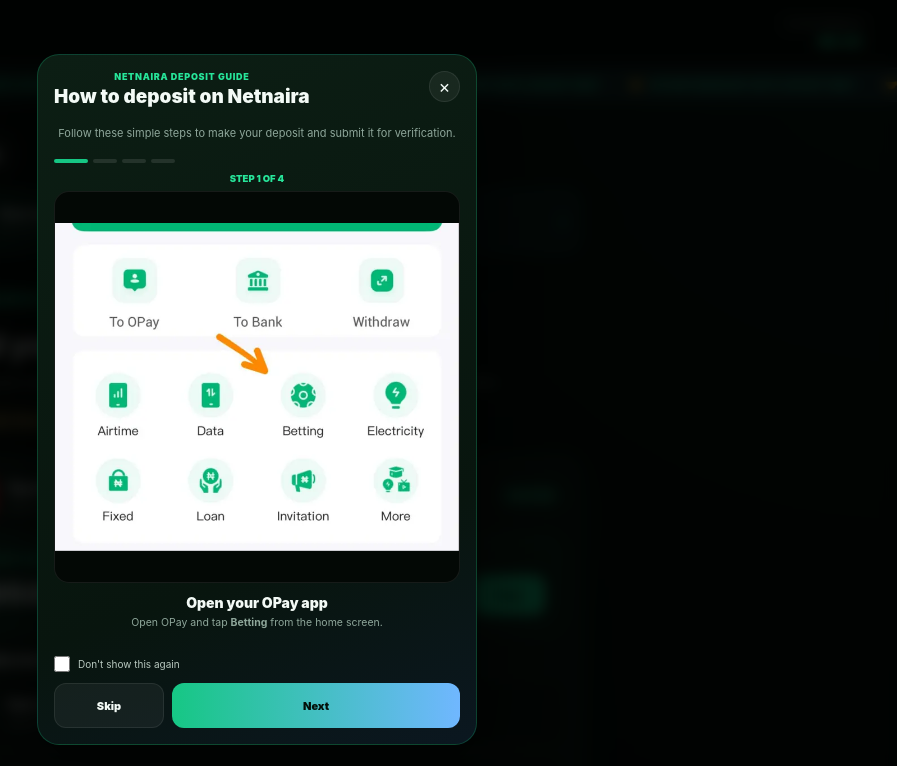
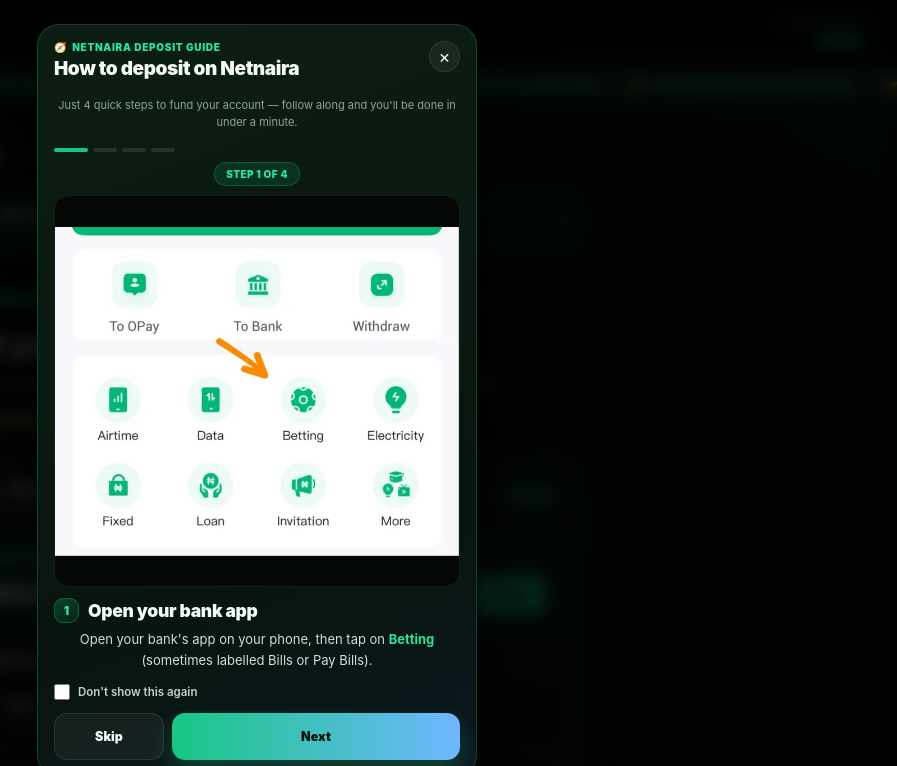
Before and after one commit to Jesseemehelu/netnaira, a website: page public/deposit.html in a window 1280 px wide. Both pictures are taken after a click on the button "Okay, Continue". Shown: the top 766 px of the page, 383-1280 px from the left. Drawn offline with Linux system fonts and the light colour scheme; no server answers.

Commit message:
Updvvwgated code

```diff
--- a/public/deposit.html
+++ b/public/deposit.html
@@ -1573,17 +1573,21 @@ input[type="file"]{
 }
 
 .deposit-guide-kicker{
+    display:flex;
+    align-items:center;
+    gap:5px;
     color:var(--green-light);
-    font-size:9px;
+    font-size:10px;
     font-weight:900;
     letter-spacing:.7px;
     text-transform:uppercase;
-    margin-bottom:4px;
+    margin-bottom:5px;
 }
 
 .deposit-guide-title{
-    font-size:19px;
-    line-height:1.15;
+    font-size:22px;
+    line-height:1.18;
+    letter-spacing:-.4px;
     font-weight:900;
 }
 
@@ -1600,10 +1604,10 @@ input[type="file"]{
 }
 
 .deposit-guide-subtitle{
-    color:var(--muted);
-    font-size:10px;
-    line-height:1.45;
-    margin-bottom:10px;
+    color:#b9ccc2;
+    font-size:12px;
+    line-height:1.55;
+    margin-bottom:12px;
 }
 
 .deposit-guide-progress{
@@ -1627,10 +1631,18 @@ input[type="file"]{
 }
 
 .deposit-guide-step-label{
+    display:inline-flex;
+    align-items:center;
+    width:max-content;
+    padding:5px 11px;
+    border-radius:999px;
+    background:rgba(22,199,132,.13);
+    border:1px solid rgba(22,199,132,.28);
     color:var(--green-light);
-    font-size:9.5px;
+    font-size:10px;
     font-weight:900;
-    margin-bottom:7px;
+    letter-spacing:.4px;
+    margin-bottom:9px;
 }
 
 .deposit-guide-image-wrap{
@@ -1669,21 +1681,48 @@ input[type="file"]{
 }
 
 .deposit-guide-copy{
-    min-height:52px;
-    margin-bottom:10px;
+    min-height:64px;
+    margin-bottom:12px;
+}
+
+.deposit-guide-copy-head{
+    display:flex;
+    align-items:center;
+    gap:9px;
+    margin-bottom:6px;
+}
+
+.deposit-guide-step-num{
+    display:flex;
+    flex:0 0 25px;
+    align-items:center;
+    justify-content:center;
+    width:25px;
+    height:25px;
+    border-radius:9px;
+    background:linear-gradient(145deg,rgba(22,199,132,.24),rgba(22,199,132,.08));
+    border:1px solid rgba(22,199,132,.35);
+    color:var(--green-light);
+    font-size:12px;
+    font-weight:900;
 }
 
 .deposit-guide-copy h4{
-    font-size:14px;
+    font-size:17.5px;
+    line-height:1.28;
+    letter-spacing:-.3px;
     font-weight:900;
-    margin-bottom:4px;
 }
 
 .deposit-guide-copy p{
     margin:0;
-    color:var(--muted);
-    font-size:10.5px;
-    line-height:1.5;
+    color:#cfe0d8;
+    font-size:13px;
+    line-height:1.62;
+}
+
+.deposit-guide-copy p strong{
+    color:var(--green-light);
 }
 
 .deposit-guide-checkbox{
@@ -1692,9 +1731,10 @@ input[type="file"]{
     gap:8px;
     width:max-content;
     max-width:100%;
-    margin-bottom:11px;
-    color:#b9c9c0;
-    font-size:10px;
+    margin-bottom:13px;
+    color:#c3d3ca;
+    font-size:11.5px;
+    font-weight:600;
     cursor:pointer;
     user-select:none;
 }
@@ -1716,23 +1756,29 @@ input[type="file"]{
 
 .deposit-guide-skip,
 .deposit-guide-next{
-    min-height:45px;
-    border-radius:12px;
-    font-size:11px;
+    min-height:47px;
+    border-radius:13px;
+    font-size:12.5px;
     font-weight:900;
+    letter-spacing:.1px;
     cursor:pointer;
 }
 
 .deposit-guide-skip{
-    border:1px solid rgba(255,255,255,.08);
+    border:1px solid rgba(255,255,255,.09);
     background:rgba(255,255,255,.05);
     color:var(--text);
 }
 
 .deposit-guide-next{
+    display:flex;
+    align-items:center;
+    justify-content:center;
+    gap:6px;
     border:0;
     background:linear-gradient(90deg,var(--green),var(--blue));
     color:#04110a;
+    box-shadow:0 12px 26px rgba(22,199,132,.28);
 }
 
 .deposit-guide-skip:active,
@@ -2324,7 +2370,8 @@ input[type="file"]{
         <div class="deposit-guide-header">
             <div>
                 <div class="deposit-guide-kicker">
-                    NETNAIRA DEPOSIT GUIDE
+                    <span>🧭</span>
+                    <span>Netnaira Deposit Guide</span>
                 </div>
 
                 <h3
@@ -2347,8 +2394,8 @@ input[type="file"]{
 
 
         <p class="deposit-guide-subtitle">
-            Follow these simple steps to make your deposit and
-            submit it for verification.
+            Just 4 quick steps to fund your account — follow
+            along and you'll be done in under a minute.
         </p>
 
 
@@ -2390,13 +2437,22 @@ input[type="file"]{
 
 
         <div class="deposit-guide-copy">
-            <h4 id="depositGuideHeading">
-                Open your OPay app
-            </h4>
+            <div class="deposit-guide-copy-head">
+                <span
+                    class="deposit-guide-step-num"
+                    id="depositGuideStepNum"
+                >
+                    1
+                </span>
+
+                <h4 id="depositGuideHeading">
+                    Open your bank app
+                </h4>
+            </div>
 
             <p id="depositGuideText">
-                Open OPay and tap <strong>Betting</strong> from
-                the home screen.
+                Open your bank's app and tap on
+                <strong>Betting</strong> from the home screen.
             </p>
         </div>
 
@@ -3526,26 +3582,26 @@ const DEPOSIT_GUIDE_KEY =
 const DEPOSIT_GUIDE_STEPS = [
     {
         image:"/netnaira-deposit-step-1.webp",
-        title:"Open your OPay app",
-        text:"Open OPay and tap <strong>Betting</strong> from the home screen.",
-        alt:"OPay home screen showing the Betting option."
+        title:"Open your bank app",
+        text:"Open your bank's app on your phone, then tap on <strong>Betting</strong> (sometimes labelled Bills or Pay Bills).",
+        alt:"Bank app home screen showing the Betting option."
     },
     {
         image:"/netnaira-deposit-step-2.webp",
-        title:"Choose SportyBet, enter the ID and amount",
-        text:"Select <strong>SportyBet</strong>, enter the SportyBet User ID shown on Netnaira, choose your amount, then tap <strong>Pay</strong>.",
+        title:"Pick SportyBet and fill in the details",
+        text:"Tap <strong>SportyBet</strong>, then enter the SportyBet User ID shown on this page. Pick or type the amount you're paying, then tap <strong>Pay</strong>.",
         alt:"SportyBet payment screen with User ID, amount options and Pay button."
     },
     {
         image:"/netnaira-deposit-step-3.webp",
-        title:"Confirm that the payment was successful",
-        text:"After OPay shows <strong>Successful</strong>, keep the payment receipt or screenshot so you can submit it on Netnaira.",
-        alt:"Successful OPay payment receipt showing the deposited amount."
+        title:"Make sure it says \"Successful\"",
+        text:"Once your screen shows <strong>Successful</strong>, save a screenshot of it — you'll need this in the next step.",
+        alt:"Successful payment receipt showing the deposited amount."
     },
     {
         image:"/netnaira-deposit-step-4.webp",
-        title:"Return to Netnaira and verify your deposit",
-        text:"Enter the exact amount you paid, upload your payment screenshot, then tap <strong>Verify Deposit</strong>.",
+        title:"Come back here to verify it",
+        text:"Type the exact amount you paid, upload the screenshot you just saved, then tap <strong>Verify Deposit</strong>.",
         alt:"Netnaira deposit verification page with amount and screenshot upload."
     }
 ];
@@ -3625,6 +3681,9 @@ function renderDepositGuideStep(){
     const heading =
         document.getElementById("depositGuideHeading");
 
+    const stepNum =
+        document.getElementById("depositGuideStepNum");
+
     const textElement =
         document.getElementById("depositGuideText");
 
@@ -3644,6 +3703,11 @@ function renderDepositGuideStep(){
     if(heading){
         heading.textContent =
             step.title;
+    }
+
+    if(stepNum){
+        stepNum.textContent =
+            currentDepositGuideStep + 1;
     }
 
     if(textElement){
```
